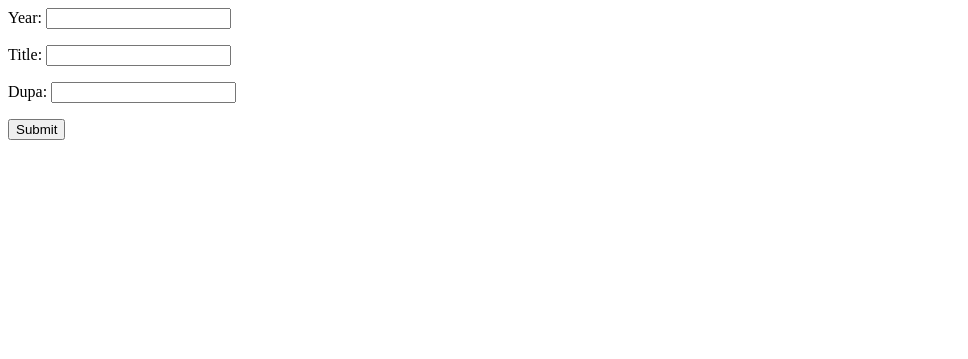
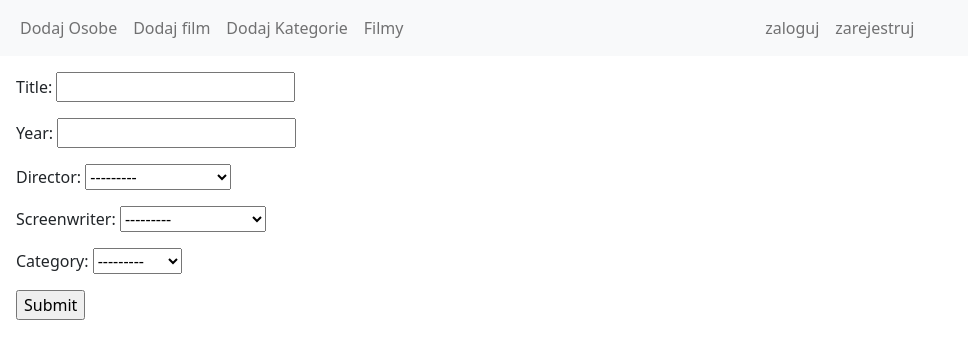
Before and after one commit to cooklee/lebpelenfilmow, a Django app: page /add_movie/ in a window 1280 px wide. Shown: the top 359 px of the page, without its empty margins (0-968 px from the left). Run offline with Django 4.2, Linux system fonts and the light colour scheme; data comes from the database, SQL or seed files in the repository; both versions use the stored data as it was after the commit; some libraries are stand-ins or nearby versions.

Commit message:
generic view part 1

```diff
--- a/LebPelenFilmow/urls.py
+++ b/LebPelenFilmow/urls.py
@@ -24,6 +24,8 @@
     path('', TemplateView.as_view(template_name='base.html'), name='index'),
     path('add_person/', views.AddPersonView.as_view(), name='add_person'),
     path('add_movie/', views.AddMovieView.as_view(), name='add_movie'),
+    path('add_category/', views.AddCategoryView.as_view(), name='add_category'),
+    path('movie_list/', views.MovieListView.as_view(), name='movie_list'),
     path('login/', a_views.LoginView.as_view(), name='login'),
     path('logout/', a_views.LogoutView.as_view(), name='logout'),
     path('create_user/', a_views.RegisterView.as_view(), name='add_user')
--- a/filmy/forms.py
+++ b/filmy/forms.py
@@ -17,8 +17,7 @@
 #         raise ValidationError("Tego pana nie obsługujemy")
 
 class AddPersonForm(forms.Form):
-    first_name = forms.CharField(max_length=128,
-                                 widget=forms.PasswordInput(attrs={'class': 'form-input b1'}))
+    first_name = forms.CharField(max_length=128)
     last_name = forms.CharField(max_length=128)
 
     def clean(self):
@@ -29,7 +28,7 @@
 
 
 class AddMovieForm(forms.ModelForm):
-    dupa = forms.CharField(max_length=1234)
+
     class Meta:
         model = Film
-        fields = ['year','title']
+        fields = '__all__'
--- a/filmy/models.py
+++ b/filmy/models.py
@@ -5,12 +5,15 @@
     first_name = models.CharField(max_length=128)
     last_name = models.CharField(max_length=128)
 
-    # def __str__(self):
-    #     return f"{self.first_name} {self.last_name}"
+    def __str__(self):
+        return f"{self.first_name} {self.last_name}"
 
 class Category(models.Model):
     name = models.CharField(max_length=125)
-    #film_set
+
+    def __str__(self):
+        return self.name
+
 
 class Film(models.Model):
     # CHOICES = (
@@ -26,3 +29,6 @@
     screenwriter = models.ForeignKey(Person, on_delete=models.CASCADE, related_name='written')
     category = models.ForeignKey(Category, on_delete=models.CASCADE)
     # ranking = models.IntegerField(choices=CHOICES)
+
+    def __str__(self):
+        return f"{self.title} {self.year}"
--- a/filmy/views.py
+++ b/filmy/views.py
@@ -1,18 +1,22 @@
+
+
 from django.http import HttpResponse
 from django.shortcuts import render, redirect
 
 # Create your views here.
+from django.urls import reverse_lazy, reverse
 from django.views import View
+from django.views.generic import ListView, CreateView
 
 from filmy.forms import AddPersonForm, AddMovieForm
-from filmy.models import Person
+from filmy.models import Person, Film, Category
 
 
 class AddPersonView(View):
 
     def get(self, request):
         form = AddPersonForm()
-        return render(request, 'add_person.html', {'form':form})
+        return render(request, 'add_object.html', {'form':form})
 
     def post(self, request):
         form = AddPersonForm(request.POST)
@@ -24,18 +28,32 @@
             Person.objects.create(**form.cleaned_data)
             form = AddPersonForm()
 
-        return render(request, 'form.html', {'form': form})
+        return render(request, 'add_object.html', {'form': form})
 
 
 class AddMovieView(View):
 
     def get(self, request):
         form = AddMovieForm()
-        return render(request, 'form.html', {'form':form})
+        return render(request, 'add_object.html', {'form':form})
 
     def post(self, request):
         form = AddMovieForm(request.POST)
         if form.is_valid():
             form.save()
-            return redirect('add_movie')
-        return render(request, 'form.html', {'form': form})
+            return redirect(reverse('add_movie'))
+        return render(request, 'add_object.html', {'form': form})
+
+
+class AddCategoryView(CreateView):
+    model = Category
+    template_name = 'add_object.html'
+    fields = '__all__'
+    success_url = reverse_lazy('add_category')
+
+    # def get_form_class(self):
+    # def get_form(self, form_class=None):
+
+class MovieListView(ListView):
+    model = Film
+    template_name = 'Film_list_view.html'
--- /dev/null
+++ b/templates/add_object.html
@@ -0,0 +1,4 @@
+{% extends 'base.html' %}
+{% block content %}
+    {% include 'form.html' %}
+{% endblock %}
--- a/templates/base.html
+++ b/templates/base.html
@@ -2,9 +2,10 @@
 {% include 'header.html' %}
 <body>
 {% include 'top_navbar.html' %}
-
+<div class="m-3">
 {% block content %}
 {% endblock %}
+</div>
 <script src="{% static 'bootstrap-5.2.0-dist/js/bootstrap.bundle.min.js' %}"></script>
 </body>
 </html>
--- a/templates/links.html
+++ b/templates/links.html
@@ -1,13 +1,17 @@
 <div class="collapse navbar-collapse" id="navbarNav">
     <ul class="navbar-nav">
         <li class="nav-item">
-            <a class="nav-link active" aria-current="page" href="#">Home</a>
+            <a class="nav-link" href="{% url 'add_person' %}">Dodaj Osobe</a>
         </li>
         <li class="nav-item">
-            <a class="nav-link" href="#">Features</a>
+            <a class="nav-link" href="{% url 'add_movie' %}">Dodaj film</a>
         </li>
         <li class="nav-item">
-            <a class="nav-link" href="#">Pricing</a>
+            <a class="nav-link" href="{% url 'add_category' %}">Dodaj Kategorie</a>
         </li>
+        <li class="nav-item">
+            <a class="nav-link" href="{% url 'movie_list' %}">Filmy</a>
+        </li>
+
     </ul>
 </div>
```
Also changed, not shown: templates/Film_list_view.html (added, +25 -0 lines), templates/list_view.html (added, +9 -0 lines), db.sqlite3.
